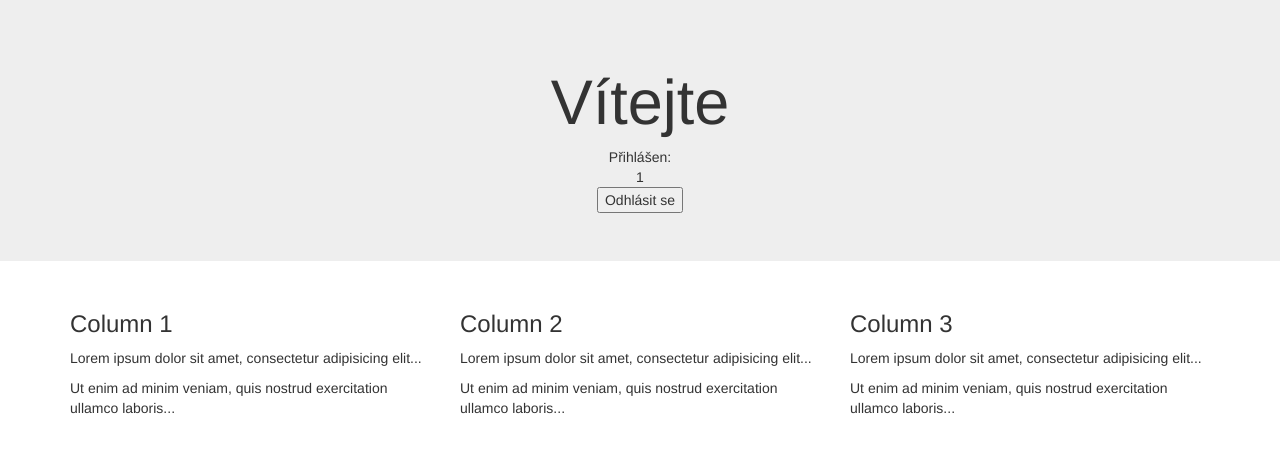
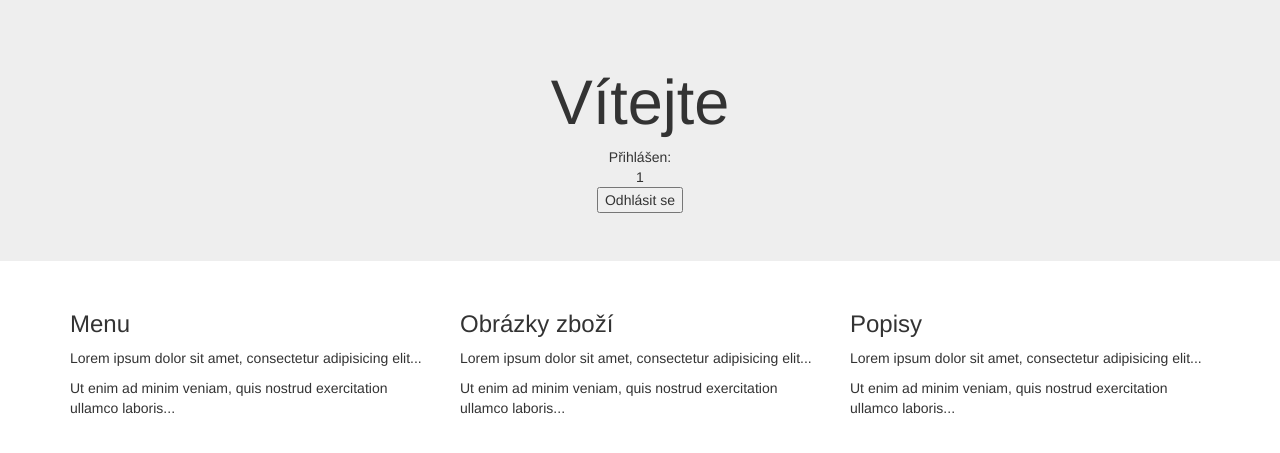
Before and after one commit to siki88/PHP-OOP-login, a PHP site: page /shop.php in a window 1280 px wide. Shown: the top 453 px of the page. Run offline with PHP 8.4, Linux system fonts and the light colour scheme; the visitor is signed in with stand-in values (Sample User, id 1); some libraries are stand-ins or nearby versions.

Commit message:
Update shop.php

```diff
--- a/shop.php
+++ b/shop.php
@@ -48,17 +48,17 @@ try {
 <div class="container">
   <div class="row">
     <div class="col-sm-4">
-      <h3>Column 1</h3>
+      <h3>Menu</h3>
       <p>Lorem ipsum dolor sit amet, consectetur adipisicing elit...</p>
       <p>Ut enim ad minim veniam, quis nostrud exercitation ullamco laboris...</p>
     </div>
     <div class="col-sm-4">
-      <h3>Column 2</h3>
+      <h3>Obrázky zboží</h3>
       <p>Lorem ipsum dolor sit amet, consectetur adipisicing elit...</p>
       <p>Ut enim ad minim veniam, quis nostrud exercitation ullamco laboris...</p>
     </div>
     <div class="col-sm-4">
-      <h3>Column 3</h3>
+      <h3>Popisy</h3>
       <p>Lorem ipsum dolor sit amet, consectetur adipisicing elit...</p>
       <p>Ut enim ad minim veniam, quis nostrud exercitation ullamco laboris...</p>
     </div>
```
